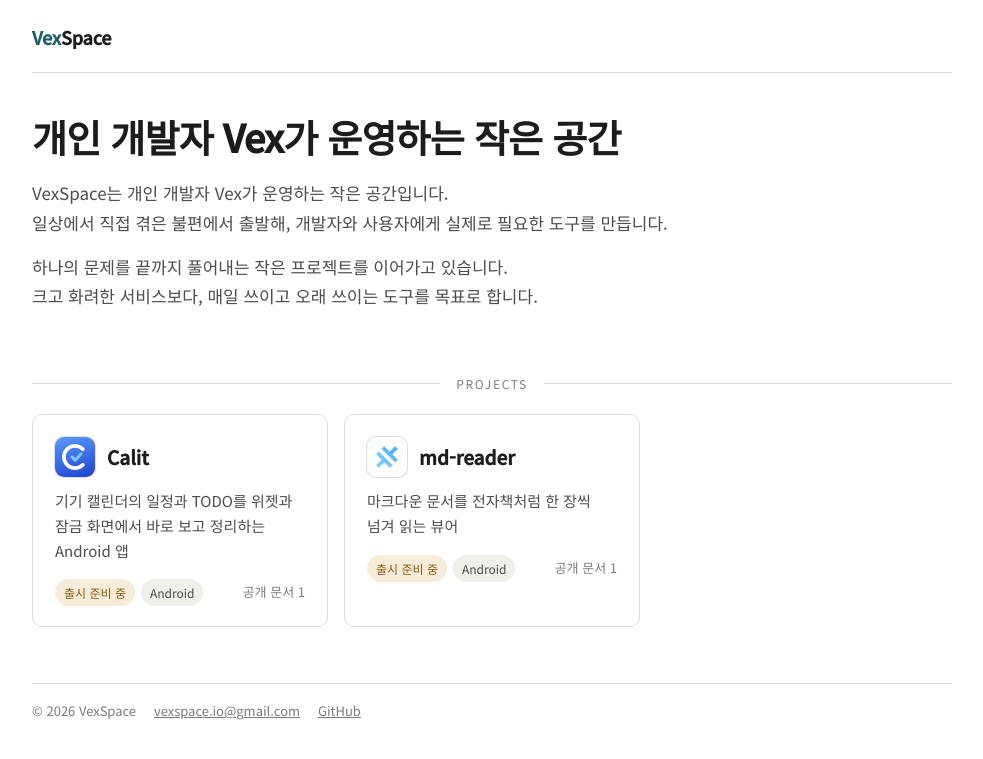
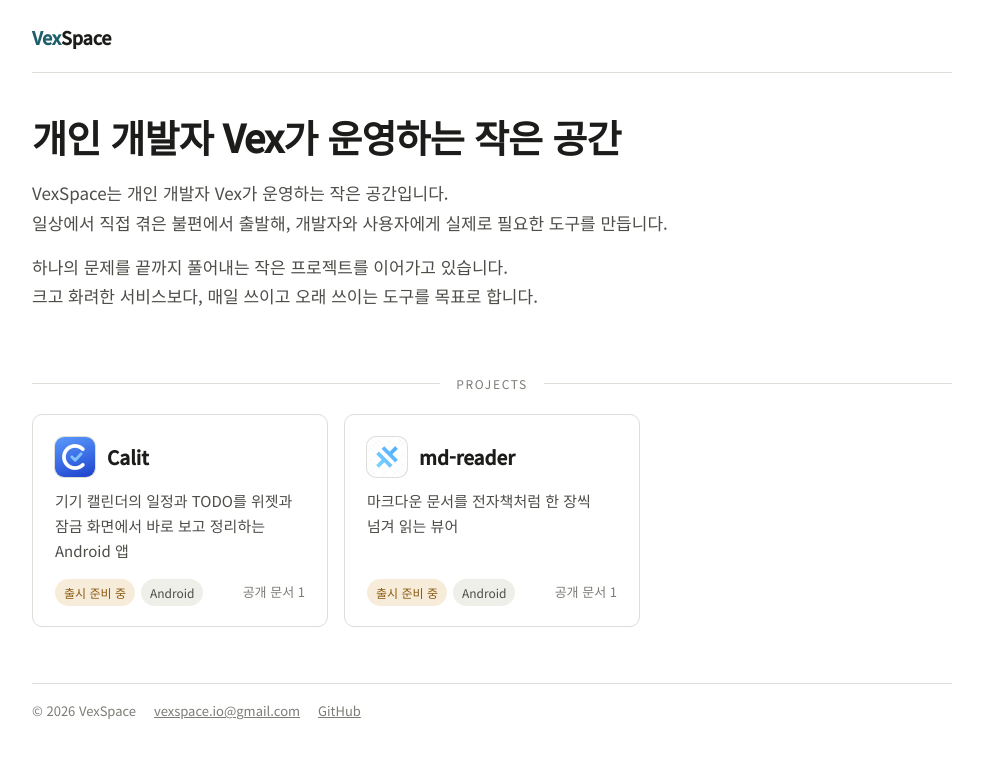
Before and after one commit to vexspace/vexspace.github.io, a Jekyll site: the page built from index.md, in a window 1280 px wide. Shown: the top 759 px of the page, without its empty margins (148-1131 px from the left). Built offline with Jekyll 4.4.1, drawn with Linux system fonts in a browser that asks for light colours; some web fonts are replaced.

Commit message:
카드: 상태·플랫폼 칩 행을 카드 바닥에 고정

```diff
--- a/_layouts/default.html
+++ b/_layouts/default.html
@@ -34,12 +34,12 @@
     .section-label { display: flex; align-items: center; gap: 16px; margin: 40px 0 20px; font-size: 12px; letter-spacing: 0.14em; text-transform: uppercase; color: var(--ink-3); }
     .section-label::before, .section-label::after { content: ""; flex: 1; height: 1px; background: var(--line); }
     .grid { display: grid; grid-template-columns: repeat(auto-fill, minmax(280px, 1fr)); gap: 16px; }
-    .card { display: block; text-decoration: none; background: var(--surface); border: 1px solid var(--line); border-radius: 10px; padding: 22px 22px 20px; transition: border-color .15s ease, transform .15s ease; }
+    .card { display: flex; flex-direction: column; text-decoration: none; background: var(--surface); border: 1px solid var(--line); border-radius: 10px; padding: 22px 22px 20px; transition: border-color .15s ease, transform .15s ease; }
     .card:hover { border-color: var(--accent); transform: translateY(-1px); }
     .card-head { display: flex; align-items: center; gap: 12px; margin-bottom: 12px; }
     .mark { width: 40px; height: 40px; border-radius: 22.5%; object-fit: cover; flex: none; display: block; box-shadow: 0 0 0 1px var(--line); background: var(--surface); }
     .card h3 { margin: 0; font-size: 19px; font-weight: 600; }
-    .card p { margin: 0 0 16px; color: var(--ink-2); font-size: 15px; line-height: 1.65; }
+    .card p { margin: 0 0 16px; color: var(--ink-2); font-size: 15px; line-height: 1.65; flex: 1; }  /* 칩 행을 카드 바닥에 고정 — 그리드가 카드 높이를 맞추고 본문이 남는 공간을 먹는다 */
     .meta { display: flex; flex-wrap: wrap; gap: 6px; align-items: center; }
     .chip { font-size: 12px; padding: 3px 9px; border-radius: 999px; background: var(--chip); color: var(--ink-2); }
     .status { font-size: 12px; font-weight: 500; padding: 3px 9px; border-radius: 999px; }
```
